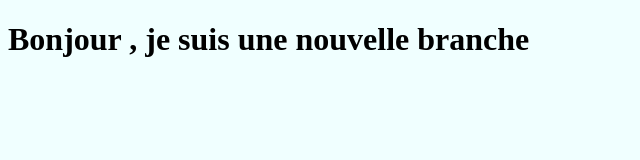
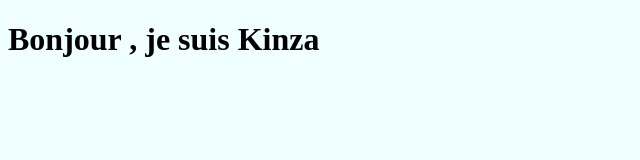
Before and after one commit to ghazi300/GhaziProject, a plain HTML site: page index.html in a window 1280 px wide. Shown: the whole page, without its empty margins (0-640 px from the left). Drawn offline with Linux system fonts and the light colour scheme.

Commit message:
changing html

```diff
--- a/index.html
+++ b/index.html
@@ -7,7 +7,7 @@
     <link rel="stylesheet" href="style.css">
 </head>
 <body>
-    <h1>Bonjour  , je suis une nouvelle branche </h1>
+    <h1>Bonjour  , je suis Kinza </h1>
     <script
     src="file.js"></script>
 </body>
```
